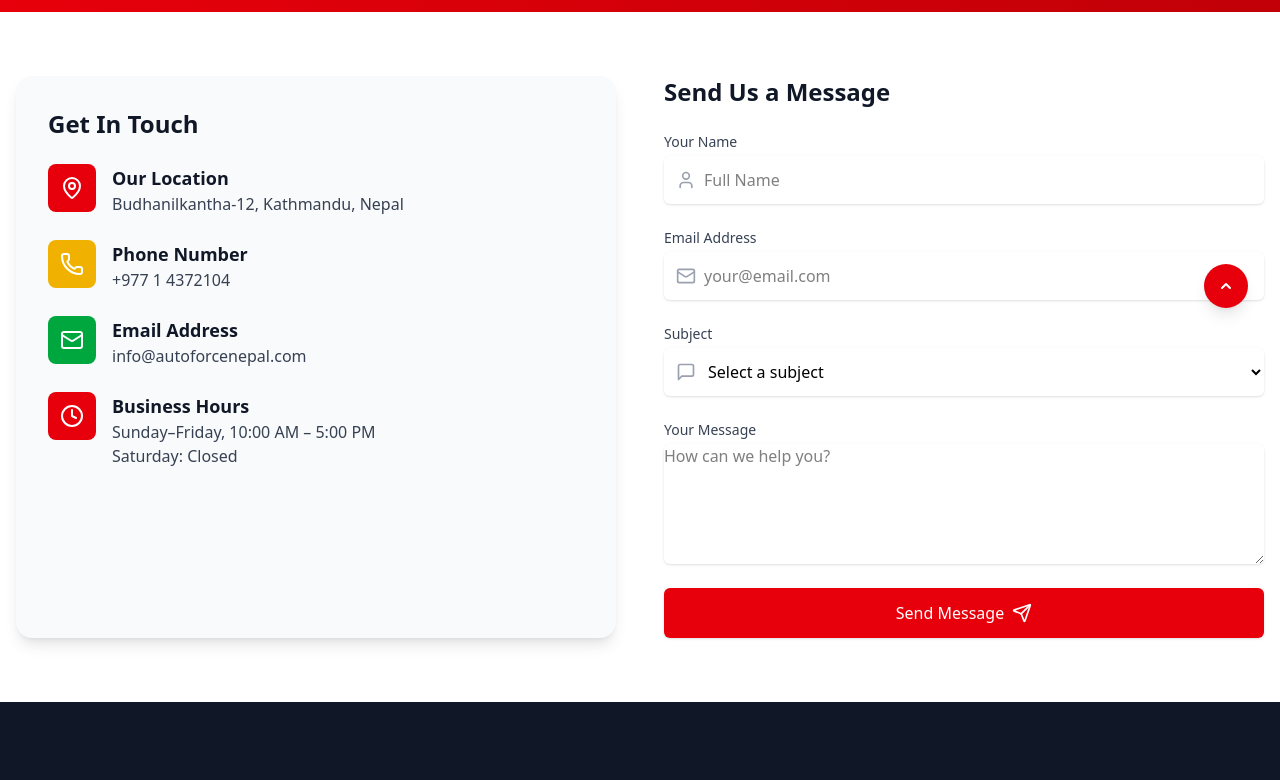
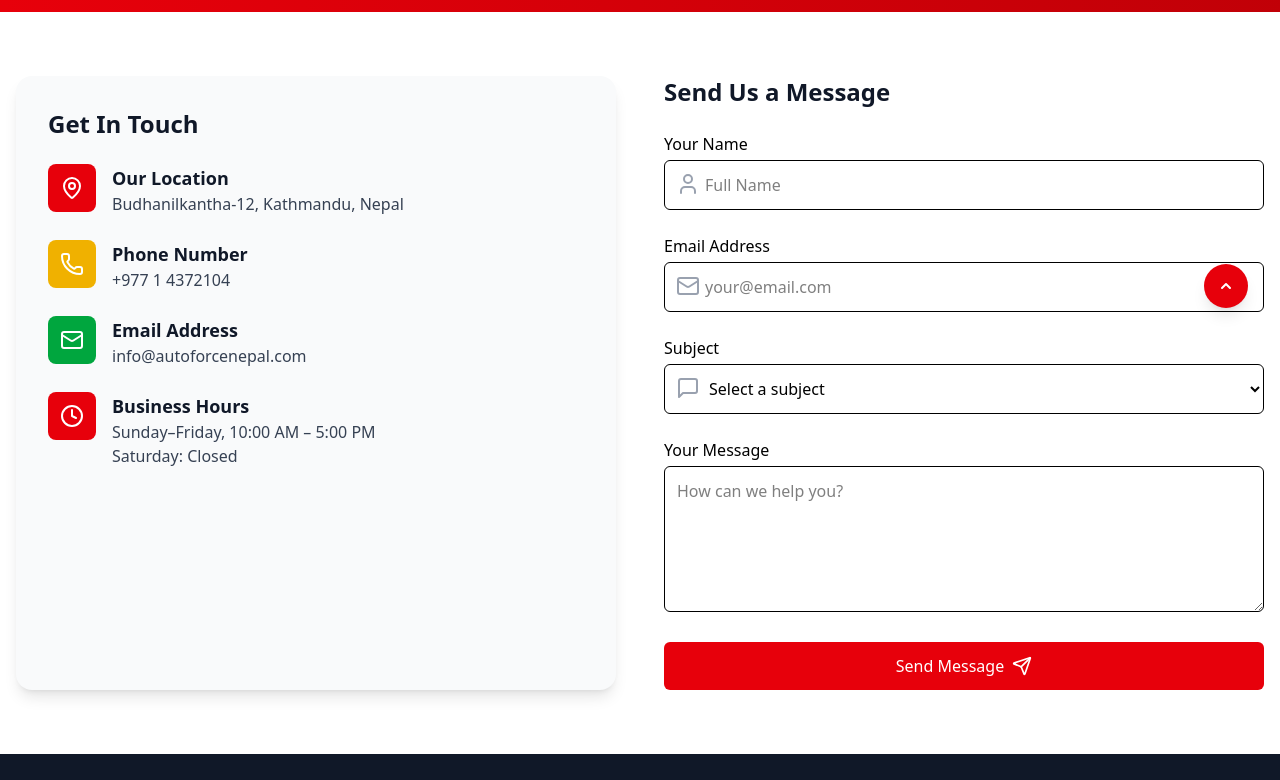
Before and after one commit to intechmatrix/AutoForce-Nepal, a Next.js app: page /contact in a window 1280 px wide. Shown: the part 460-1240 px from the top of the page. Built offline with nearby package versions, Linux system fonts and the light colour scheme.

Commit message:
footer arranged

```diff
--- a/src/app/contact/page.tsx
+++ b/src/app/contact/page.tsx
@@ -44,47 +44,67 @@ export default function ContactPage() {
     e.preventDefault();
     setIsSubmitting(true);
 
-    // Simulate form submission
-    setTimeout(() => {
-      setIsSubmitting(false);
+    try {
+      const response = await fetch("https://formspree.io/f/mdkzeyyq", {
+        method: "POST",
+        headers: {
+          Accept: "application/json",
+          "Content-Type": "application/json",
+        },
+        body: JSON.stringify(formData),
+      });
+
+      if (response.ok) {
         setSubmitResult({
           success: true,
           message:
             "Thank you! Your message has been received. We'll get back to you shortly.",
         });
 
-      // Reset form after successful submission
+        // Clear form
         setFormData({
           name: "",
           email: "",
           subject: "",
           message: "",
         });
-
-      // Clear success message after 5 seconds
+      } else {
+        const data = await response.json();
+        setSubmitResult({
+          success: false,
+          message:
+            data?.errors?.[0]?.message ||
+            "Something went wrong. Please try again later.",
+        });
+      }
+    } catch (error) {
+      setSubmitResult({
+        success: false,
+        message: "An error occurred. Please try again later.",
+      });
+    } finally {
+      setIsSubmitting(false);
       setTimeout(() => {
         setSubmitResult(null);
       }, 5000);
-    }, 1500);
+    }
   };
 
   return (
     <div className="pt-16 md:pt-24">
-      {/* Header Section */}
+      {/* Header */}
       <div className="bg-gradient-to-r from-red-600 to-red-700 text-white">
-        <div className="max-w-7xl mx-auto px-4 py-16 md:py-24">
-          <div className="text-center">
+        <div className="max-w-7xl mx-auto px-4 py-16 md:py-24 text-center">
           <h1 className="text-4xl md:text-5xl font-bold mb-4">Contact Us</h1>
-            <div className="w-24 h-1 bg-yellow-500 mx-auto mb-6"></div>
+          <div className="w-24 h-1 bg-yellow-500 mx-auto mb-6" />
           <p className="text-xl max-w-3xl mx-auto">
             Have questions about our products or need assistance? Get in touch
             with our team today.
           </p>
         </div>
       </div>
-      </div>
 
-      {/* Contact Information and Form */}
+      {/* Content */}
       <section className="py-16 bg-white">
         <div
           className={`max-w-7xl mx-auto px-4 transition-all duration-1000 ${
@@ -92,7 +112,7 @@ export default function ContactPage() {
           }`}
         >
           <div className="grid grid-cols-1 lg:grid-cols-2 gap-12">
-            {/* Contact Information */}
+            {/* Contact Info */}
             <div className="bg-gray-50 rounded-2xl p-8 shadow-lg">
               <h2 className="text-2xl font-bold text-gray-900 mb-6">
                 Get In Touch
@@ -174,71 +194,53 @@ export default function ContactPage() {
 
               <form onSubmit={handleSubmit} className="space-y-6">
                 <div>
-                  <label
-                    htmlFor="name"
-                    className="block text-sm font-medium text-gray-700 mb-1"
-                  >
+                  <label htmlFor="name" className="block mb-1 font-medium">
                     Your Name
                   </label>
                   <div className="relative">
-                    <div className="absolute inset-y-0 left-0 pl-3 flex items-center pointer-events-none">
-                      <User className="h-5 w-5 text-gray-400" />
-                    </div>
+                    <User className="absolute left-3 top-3 text-gray-400" />
                     <input
                       type="text"
-                      id="name"
                       name="name"
                       value={formData.name}
                       onChange={handleChange}
-                      className="pl-10 block w-full rounded-md border-gray-300 shadow-sm focus:border-red-500 focus:ring-red-500 py-3"
+                      required
                       placeholder="Full Name"
-                      required
+                      className="pl-10 py-3 w-full border rounded-md"
                     />
                   </div>
                 </div>
 
                 <div>
-                  <label
-                    htmlFor="email"
-                    className="block text-sm font-medium text-gray-700 mb-1"
-                  >
+                  <label htmlFor="email" className="block mb-1 font-medium">
                     Email Address
                   </label>
                   <div className="relative">
-                    <div className="absolute inset-y-0 left-0 pl-3 flex items-center pointer-events-none">
-                      <Mail className="h-5 w-5 text-gray-400" />
-                    </div>
+                    <Mail className="absolute left-3 top-3 text-gray-400" />
                     <input
                       type="email"
-                      id="email"
                       name="email"
                       value={formData.email}
                       onChange={handleChange}
-                      className="pl-10 block w-full rounded-md border-gray-300 shadow-sm focus:border-red-500 focus:ring-red-500 py-3"
+                      required
                       placeholder="your@email.com"
-                      required
+                      className="pl-10 py-3 w-full border rounded-md"
                     />
                   </div>
                 </div>
 
                 <div>
-                  <label
-                    htmlFor="subject"
-                    className="block text-sm font-medium text-gray-700 mb-1"
-                  >
+                  <label htmlFor="subject" className="block mb-1 font-medium">
                     Subject
                   </label>
                   <div className="relative">
-                    <div className="absolute inset-y-0 left-0 pl-3 flex items-center pointer-events-none">
-                      <MessageSquare className="h-5 w-5 text-gray-400" />
-                    </div>
+                    <MessageSquare className="absolute left-3 top-3 text-gray-400" />
                     <select
-                      id="subject"
                       name="subject"
                       value={formData.subject}
                       onChange={handleChange}
-                      className="pl-10 block w-full rounded-md border-gray-300 shadow-sm focus:border-red-500 focus:ring-red-500 py-3"
                       required
+                      className="pl-10 py-3 w-full border rounded-md"
                     >
                       <option value="">Select a subject</option>
                       <option value="Product Inquiry">Product Inquiry</option>
@@ -254,36 +256,30 @@ export default function ContactPage() {
                 </div>
 
                 <div>
-                  <label
-                    htmlFor="message"
-                    className="block text-sm font-medium text-gray-700 mb-1"
-                  >
+                  <label htmlFor="message" className="block mb-1 font-medium">
                     Your Message
                   </label>
                   <textarea
-                    id="message"
                     name="message"
                     value={formData.message}
                     onChange={handleChange}
                     rows={5}
-                    className="block w-full rounded-md border-gray-300 shadow-sm focus:border-red-500 focus:ring-red-500"
+                    required
                     placeholder="How can we help you?"
-                    required
+                    className="w-full border rounded-md p-3"
                   ></textarea>
                 </div>
 
-                <div>
                 <button
                   type="submit"
                   disabled={isSubmitting}
-                    className={`w-full flex items-center justify-center px-6 py-3 border border-transparent rounded-md shadow-sm text-base font-medium text-white bg-red-600 hover:bg-red-700 focus:outline-none focus:ring-2 focus:ring-offset-2 focus:ring-red-500 ${
+                  className={`w-full flex items-center justify-center px-6 py-3 rounded-md text-white font-medium bg-red-600 hover:bg-red-700 ${
                     isSubmitting ? "opacity-75 cursor-not-allowed" : ""
                   }`}
                 >
                   {isSubmitting ? "Sending..." : "Send Message"}
                   <Send className="ml-2 h-5 w-5" />
                 </button>
-                </div>
               </form>
             </div>
           </div>
--- a/src/components/Footer.tsx
+++ b/src/components/Footer.tsx
@@ -78,8 +78,7 @@ export function Footer() {
                 { name: "Home", href: "/" },
                 { name: "About Us", href: "/about" },
                 { name: "Products", href: "/products" },
-                { name: "Services", href: "/services" },
-                { name: "FAQs", href: "/faqs" },
+
                 { name: "Contact", href: "/contact" },
               ].map((link) => (
                 <li key={link.name}>
--- a/src/components/Navbar.tsx
+++ b/src/components/Navbar.tsx
@@ -69,7 +69,7 @@ export function Navbar() {
                 onClick={closeMenu}
               >
                 <Image
-                  src="/logo.png"
+                  src="/Logo.png"
                   alt="AutoForce Nepal Logo"
                   width={80}
                   height={80}
```
Lines whose indentation alone changed are shown as unchanged.
